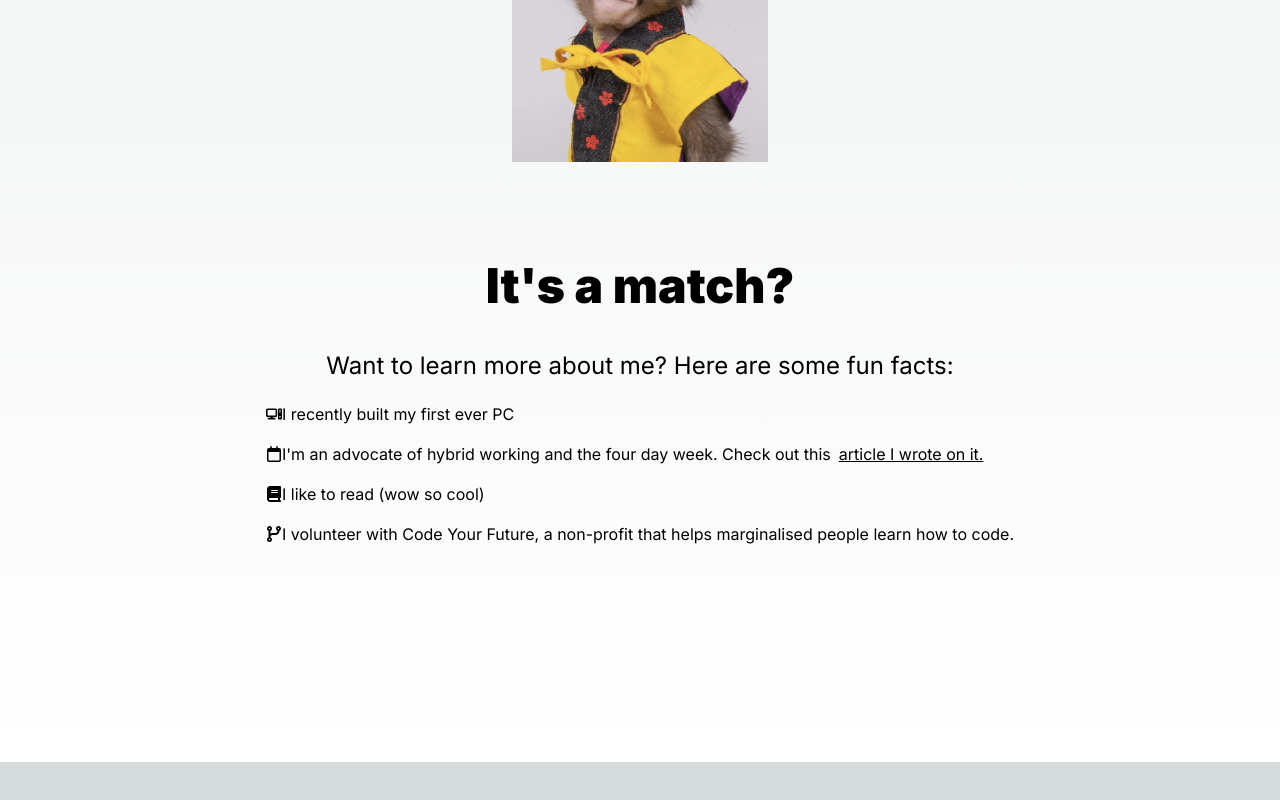
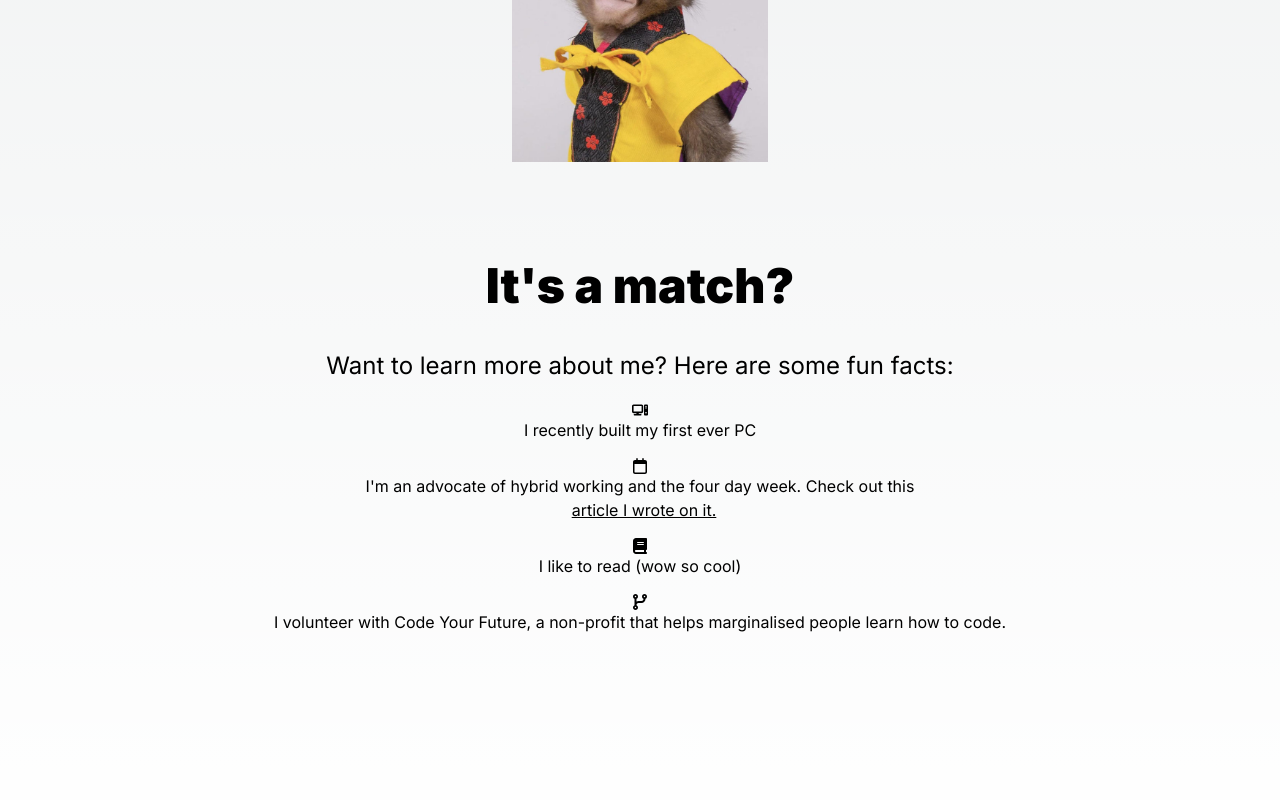
Before and after one commit to zamarz/rm-site, a Next.js app: page / in a window 1280 px wide. Shown: the part 2198-2998 px from the top of the page. Before the commit the page ends 2960 px from the top, so only its background shows below. Built offline with nearby package versions, Linux system fonts and the light colour scheme.

Commit message:
Add stlying to icons

```diff
--- a/components/Match.tsx
+++ b/components/Match.tsx
@@ -23,11 +23,11 @@ const Match = () => {
         <div className="flex flex-col text-center justify-center items-center py-10">
           <h2 className="font-black text-5xl py-5">It's a match?</h2>
           <h3 className="text-2xl py-5">Want to learn more about me? Here are some fun facts:</h3>
-           <ul className="space-y-4">
-            <li className="flex items-center space-x-2"><FaComputer /> I recently built my first ever PC</li>
-            <li className="flex items-center space-x-2"> <FaRegCalendar /> I'm an advocate of hybrid working and the four day week. Check out this <a className="underline" target="blank" href="https://www.itpro.com/business-strategy/flexible-working/361831/why-its-time-for-a-three-day-working-week-in-2022">article I wrote on it.</a></li>
-            <li className="flex items-center space-x-2"> <FaBook /> I like to read (wow so cool)</li>
-            <li className="flex items-center space-x-2"> <FaCodeBranch /> I volunteer with Code Your Future, a non-profit that helps marginalised people learn how to code.</li>
+           <ul className="space-y-4 align-middle flex flex-col">
+            <li className="flex flex-col items-center space-x-2 align-middle"><FaComputer /> I recently built my first ever PC</li>
+            <li className="flex flex-col items-center space-x-2"> <FaRegCalendar /> I'm an advocate of hybrid working and the four day week. Check out this <a className="underline" target="blank" href="https://www.itpro.com/business-strategy/flexible-working/361831/why-its-time-for-a-three-day-working-week-in-2022">article I wrote on it.</a></li>
+            <li className="flex flex-col items-center space-x-2"> <FaBook /> I like to read (wow so cool)</li>
+            <li className="flex flex-col items-center space-x-2"> <FaCodeBranch /> I volunteer with Code Your Future, a non-profit that helps marginalised people learn how to code.</li>
            </ul>
         </div>
     </div>
```
